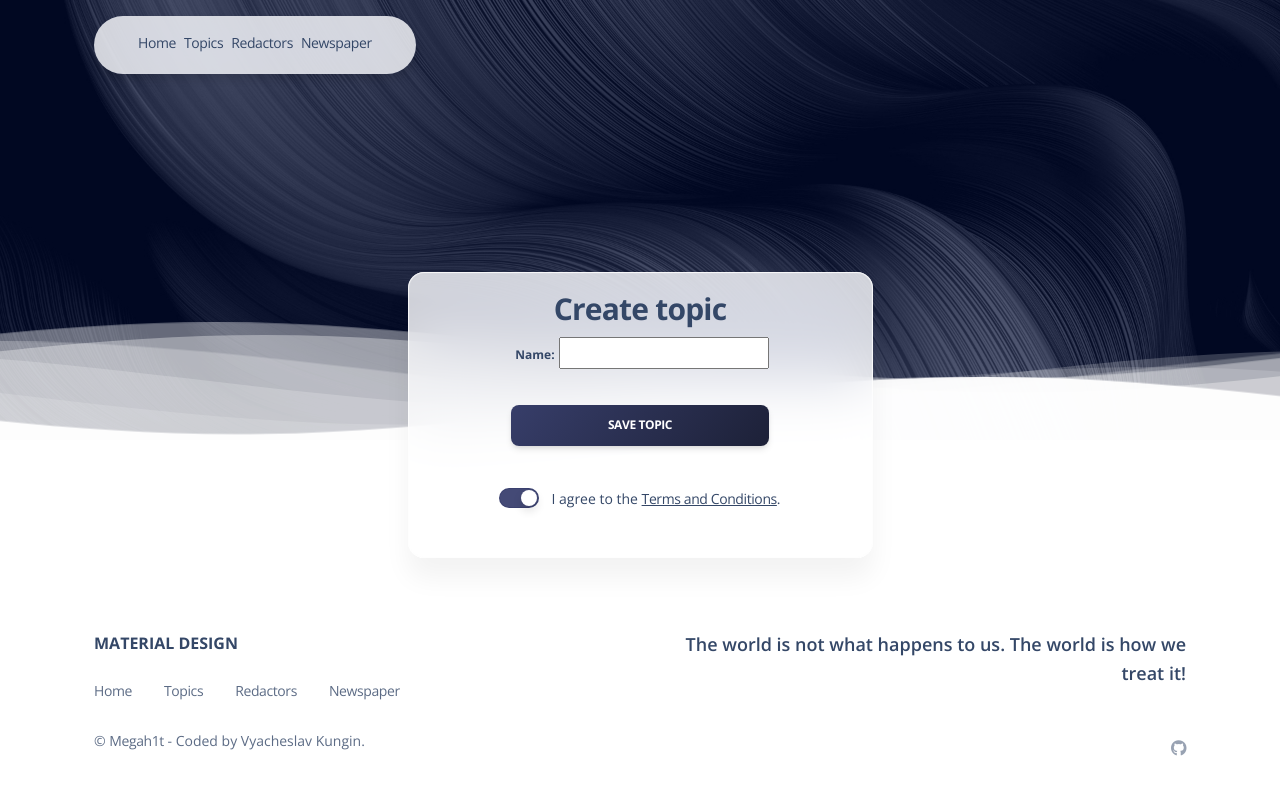
After one commit to VKungin/newspaper-agency, a Django app: page /topics/create/ in a window 1280 px wide. The commit adds this page. Run offline with Django 4.2, Linux system fonts and the light colour scheme; some libraries are stand-ins or nearby versions.

Commit message:
add creation new topic

```diff
--- a/agency/urls.py
+++ b/agency/urls.py
@@ -3,12 +3,13 @@ from django.urls import path, include
 from agency.views import (
     index, TopicListView,
     NewspaperListView, RedactorListView,
-    NewspaperDetailView, RedactorDetailView,
+    NewspaperDetailView, RedactorDetailView, TopicCreateView,
 )
 
 urlpatterns = [
     path("", index, name="index"),
     path("topics/", TopicListView.as_view(), name="topics-list"),
+    path("topics/create/", TopicCreateView.as_view(), name="topic-create"),
     path("news/", NewspaperListView.as_view(), name="news-list"),
     path("news/<int:pk>", NewspaperDetailView.as_view(), name="news-detail"),
     path("redactors/", RedactorListView.as_view(), name="redactors-list"),
--- a/agency/views.py
+++ b/agency/views.py
@@ -1,3 +1,4 @@
+from django.urls import reverse_lazy
 from django.views import generic
 from django.shortcuts import render
 
@@ -5,7 +6,6 @@ from agency.models import Topic, Newspaper, Redactor
 
 
 def index(request):
-
     num_topics = Topic.objects.count()
     num_news = Newspaper.objects.count()
     num_redactors = Redactor.objects.count()
@@ -24,8 +24,7 @@ def index(request):
 class TopicListView(generic.ListView):
     model = Topic
     template_name = "agency/topic_list.html"
-    paginate_by = 3
-
+    paginate_by = 5
 
     def get_context_data(self, *, object_list=None, **kwargs):
         context = super().get_context_data(**kwargs)
@@ -33,6 +32,12 @@ class TopicListView(generic.ListView):
         context["small_welcome_text"] = "It displays the number topics"
 
         return context
+
+
+class TopicCreateView(generic.CreateView):
+    model = Topic
+    fields = "__all__"
+    success_url = reverse_lazy("agency:topics-list")
 
 
 class RedactorListView(generic.ListView):
@@ -75,7 +80,6 @@ class NewspaperListView(generic.ListView):
         return context
 
 
-
 class NewspaperDetailView(generic.DetailView):
     model = Newspaper
 
--- /dev/null
+++ b/templates/agency/topic_form.html
@@ -0,0 +1,34 @@
+{% extends "base.html" %}
+
+{% block content %}
+
+  <section>
+    <div class="container py-4">
+      <div class="row">
+      <div class="col-lg-5 z-index-2 border-radius-xl mt-n10 mx-auto py-3 blur shadow-blur">
+          <h3 class="text-center">Create topic</h3>
+          <form role="form" id="contact-form" method="post" novalidate autocomplete="off">
+            {% csrf_token %}
+            <div class="card-body d-flex justify-content-center align-items-center flex-column">
+              <div class="mb-4">
+                <div class="input-group mb-3"> {{ form.as_p }} </div>
+
+                <div class="input-group">
+                  <input type="submit" class="btn bg-gradient-dark w-100" placeholder="" value="save topic" >
+                </div>
+              </div>
+              <div class="row">
+                <div class="col-md-12">
+                  <div class="form-check form-switch mb-4">
+                    <input class="form-check-input" type="checkbox" id="flexSwitchCheckDefault" checked="">
+                    <label class="form-check-label" for="flexSwitchCheckDefault">I agree to the <a href="#" class="text-dark"><u>Terms and Conditions</u></a>.</label>
+                  </div>
+                </div>
+              </div>
+            </div>
+          </form>
+        </div>
+      </div>
+    </div>
+  </section>
+{% endblock %}
--- a/templates/agency/topic_list.html
+++ b/templates/agency/topic_list.html
@@ -27,13 +27,17 @@
                           </tr>
                     {% endfor %}
 
+
                 </table>
               </div>
             </div>
           </div>
+          <div class="d-flex justify-content-evenly">
+            <a href="{% url 'agency:topic-create' %}" class="btn btn-dark">Create new topic</a>
+          </div>
         </div>
       </div>
     </div>
+
   </section>
-
 {% endblock %}
--- a/templates/base.html
+++ b/templates/base.html
@@ -39,7 +39,8 @@
   {% endblock header %}
 
   <header class="header-2">
-  <div class="page-header min-vh-75 relative" style="background-image: url('{% static 'img/curved-images/curved.jpg' %}')">
+  <div class="page-header min-vh-55 relative" style="background-image: url(
+      '{% static 'img/curved-images/curved.jpg' %}')">
     <div class="container">
       <div class="row">
         <div class="col-lg-7 text-center mx-auto">
```
